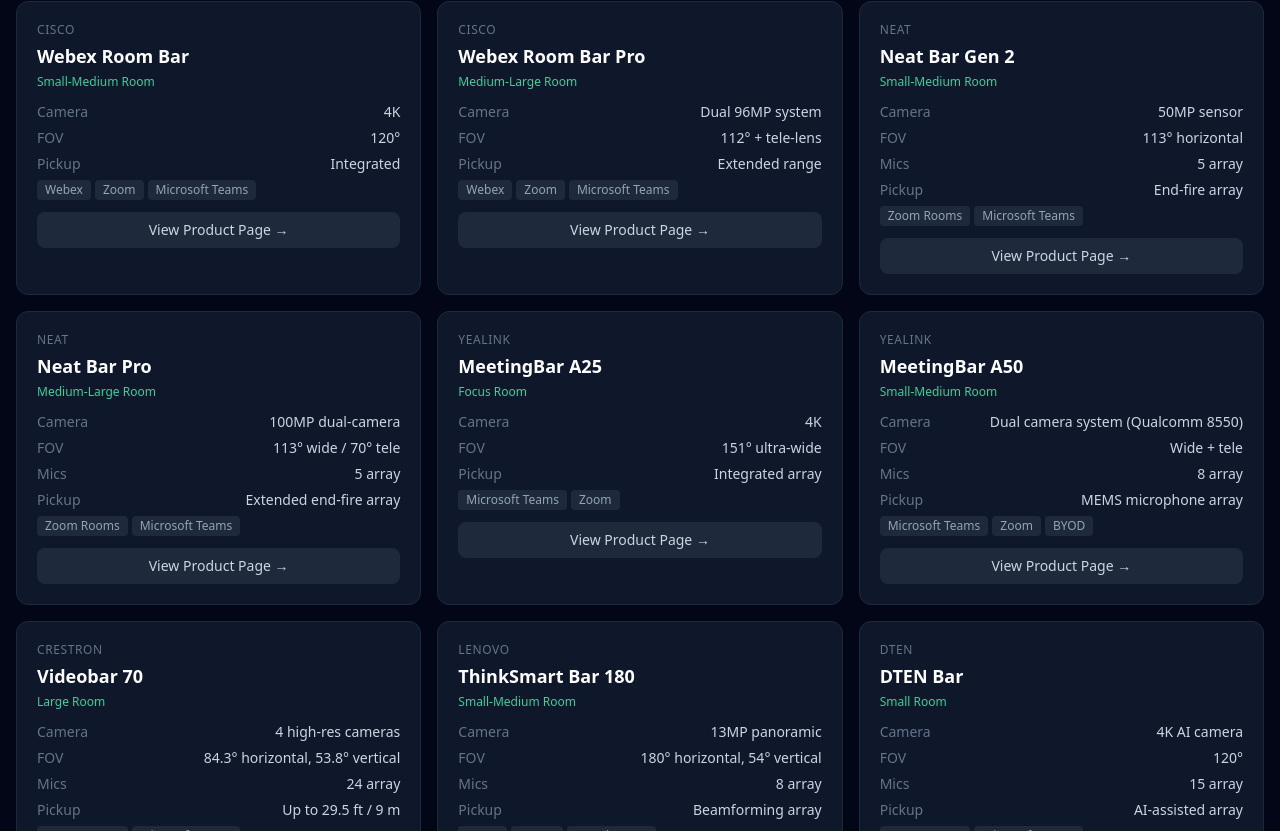
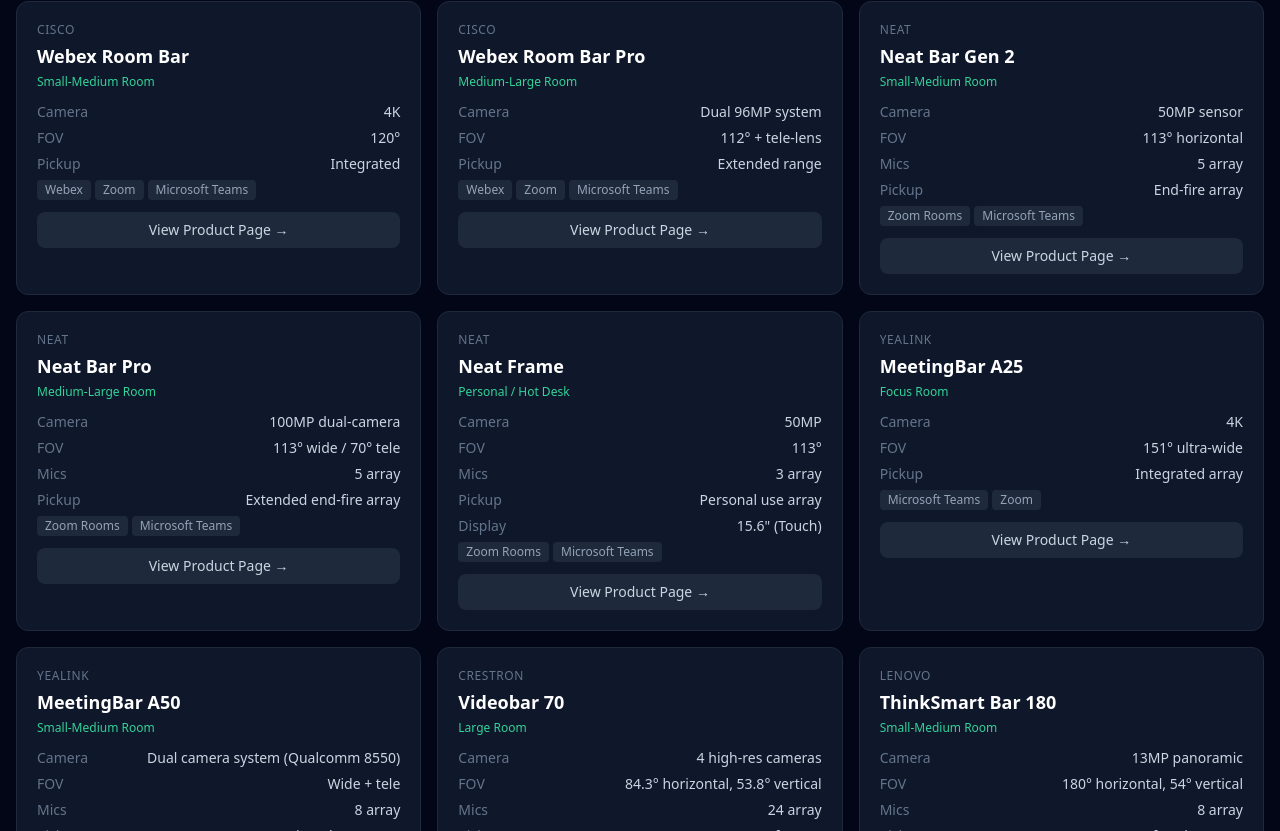
Before and after one commit to jpmoregain-eth/canyouhearme, a Next.js app: page / in a window 1280 px wide. Shown: the part 968-1799 px from the top of the page. Built offline with nearby package versions, Linux system fonts and the light colour scheme.

Commit message:
Add Neat Frame - 15.6 portrait all-in-one for personal/hot desk use

```diff
--- a/data/products.ts
+++ b/data/products.ts
@@ -206,6 +206,31 @@
     platformSupport: ['Zoom Rooms', 'Microsoft Teams'],
     aiFeatures: ['Depth sensor (ToF)', 'Radar wakeup', 'Dereverberation', 'Noise suppression'],
     productUrl: 'https://neat.no/bar-pro/',
+  },
+  {
+    id: 'neat-frame',
+    name: 'Neat Frame',
+    company: 'Neat',
+    category: 'display',
+    subCategory: 'Personal / Hot Desk',
+    cameraResolution: '50MP',
+    fieldOfView: '113°',
+    opticalZoom: '8x digital',
+    panTiltZoom: false,
+    micCount: 3,
+    micPickupRange: 'Personal use array',
+    speakerOutput: 'Tweeter + woofer',
+    displaySize: '15.6"',
+    displayResolution: '1080 x 1920 (9:16 portrait)',
+    touchScreen: true,
+    maxResolution: '1080p',
+    noiseCancellation: true,
+    dimensions: '222.5 x 445 x 111.2 mm (8.8" x 17.5" x 4.4")',
+    weight: '3.45 kg / 7.6 lbs',
+    platformSupport: ['Zoom Rooms', 'Microsoft Teams'],
+    aiFeatures: ['Depth sensor (ToF)', 'Ambient light sensor', 'Temperature/humidity sensors', 'Anti-glare coating'],
+    specialFeatures: ['Portrait orientation', 'Hot desking ready', 'Virtual receptionist capable', '450 nits brightness'],
+    productUrl: 'https://neat.no/frame/',
   },
   {
     id: 'yealink-a25',
```
